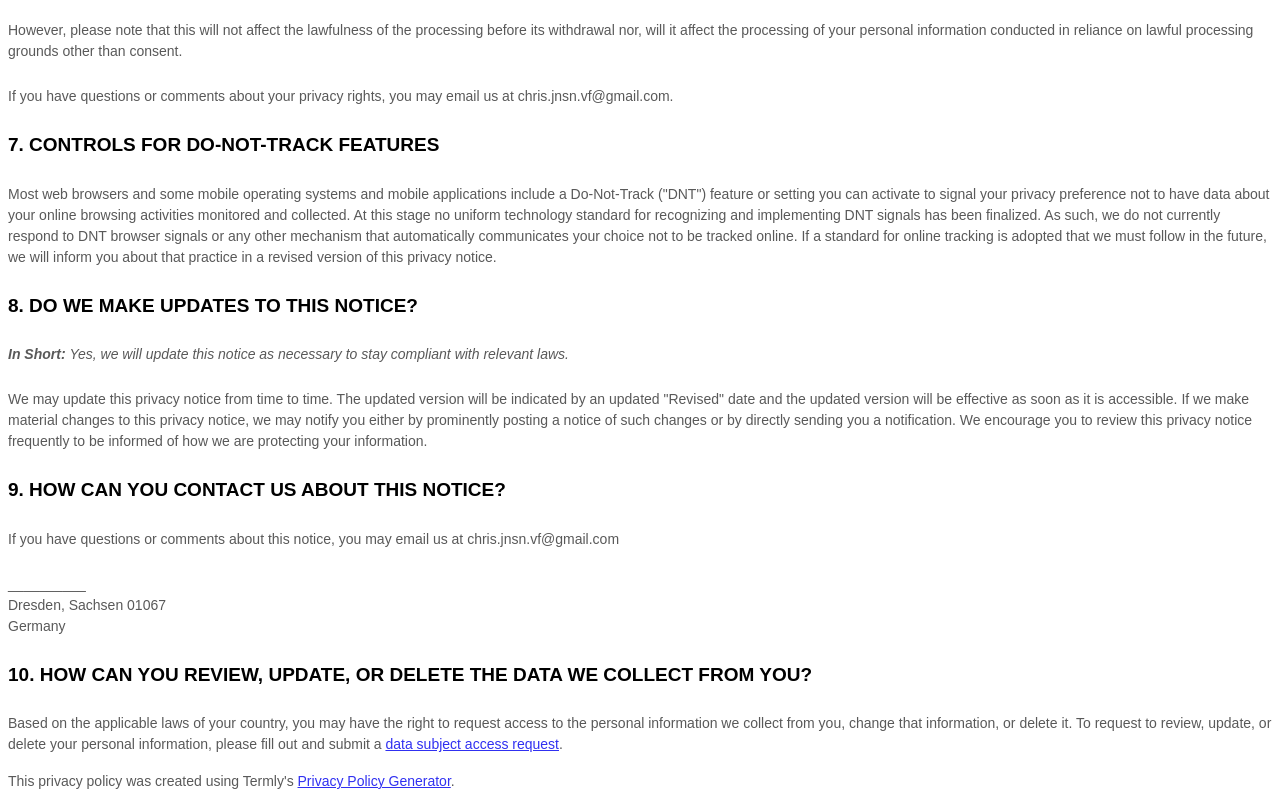
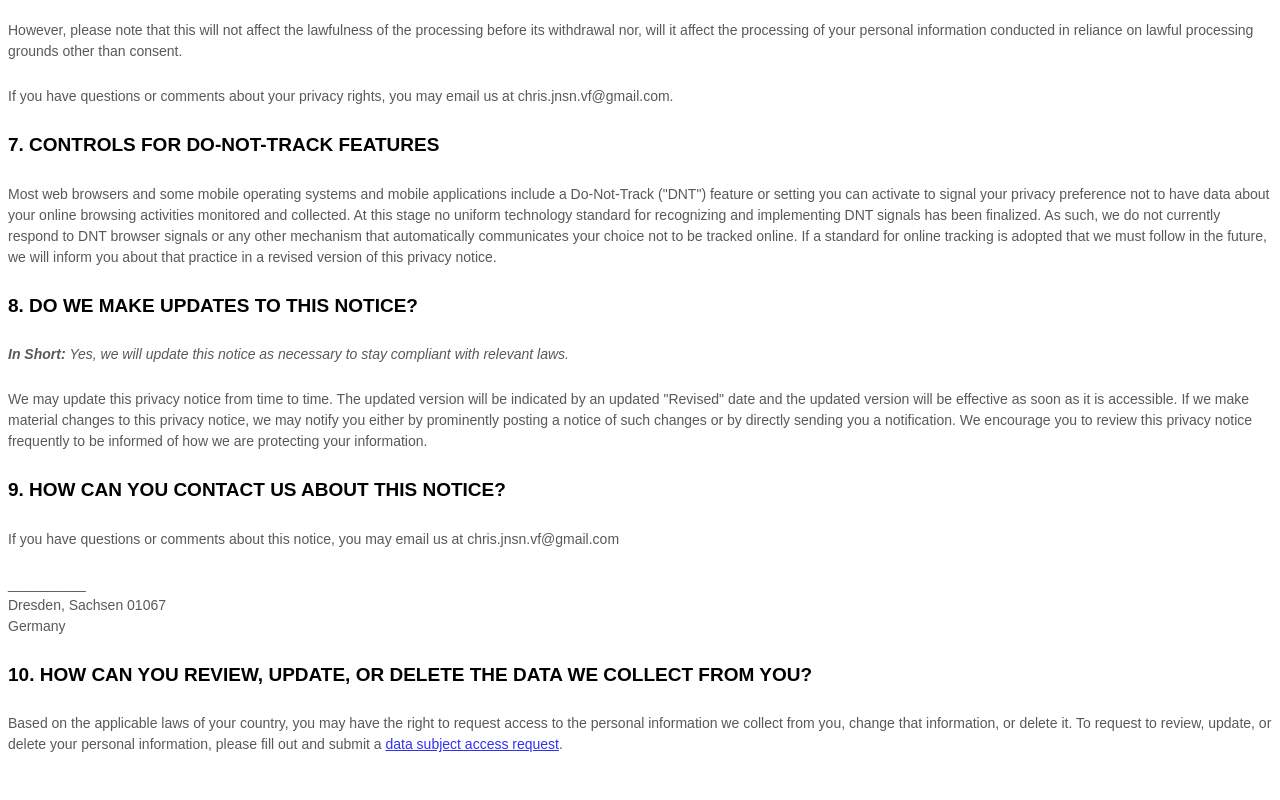
Before and after one commit to ChrisJnsn/chrisjnsn.github.io, a plain HTML site: page index.html in a window 1280 px wide. Shown: the part 3219-4019 px from the top of the page. After the commit the page ends 3982 px from the top, so only its background shows below. Drawn offline with Linux system fonts and the light colour scheme.

Commit message:
Update index.html

```diff
--- a/index.html
+++ b/index.html
@@ -51,6 +51,3 @@ word-break: break-word !important;
       }
     </style>
       </div>
-      <div style="color: #595959;font-size: 14px;font-family: Arial;padding-top:16px;">
-      This privacy policy was created using Termly's <a style="color: rgb(48, 48, 241) !important;" href="https://termly.io/products/privacy-policy-generator/">Privacy Policy Generator</a>.
-      </div>
```
